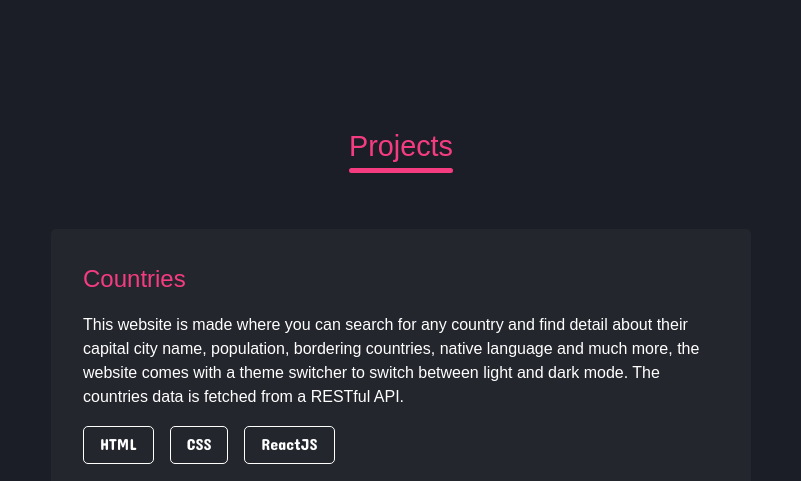
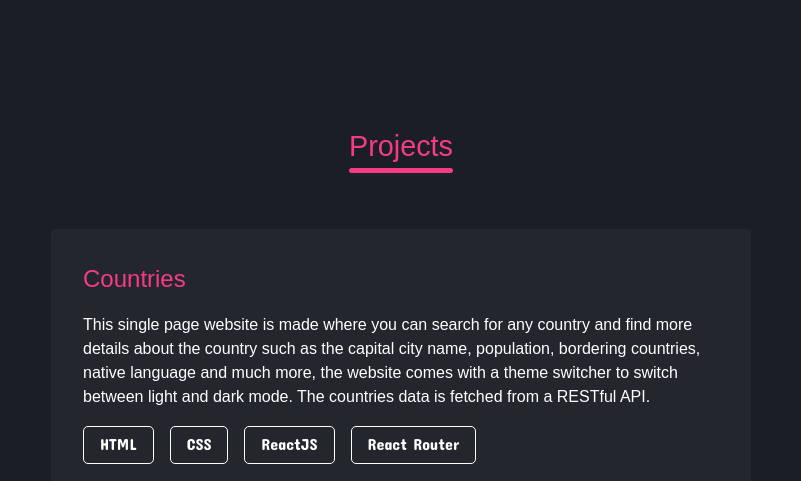
Before and after one commit to abdalla2hagos/Portofilio, a plain HTML site: page index.html in a window 1280 px wide. Shown: the part 520-1001 px from the top of the page, without its empty margins (239-1040 px from the left). Drawn offline with nearby package versions, Linux system fonts and the light colour scheme; a web font is replaced by a local one.

Commit message:
new features

```diff
--- a/index.html
+++ b/index.html
@@ -47,12 +47,13 @@
                     <div>
                         <h3 class="project__secondary-heading">Countries</h3>
                         <p class="project__content">
-                            This website is made where you can search for any country and find detail about their capital city name, population, bordering countries, native language and much more, the website comes with a theme switcher to switch between light and dark mode. The countries data is fetched from a RESTful API.
+                            This single page website is made where you can search for any country and find more details about the country such as the capital city name, population, bordering countries, native language and much more, the website comes with a theme switcher to switch between light and dark mode. The countries data is fetched from a RESTful API.
                         </p>
                         <ul class="project__flex--wrapper">
                             <li class="project__item">HTML</li>
                             <li class="project__item">CSS</li>
                             <li class="project__item">ReactJS</li>
+                            <li class="project__item">React Router</li>
                         </ul>
                         <div class="project__source">
                             <a class="project__link link--live" target="_blank" href="https://worldcountryinfo.netlify.app/">
```
